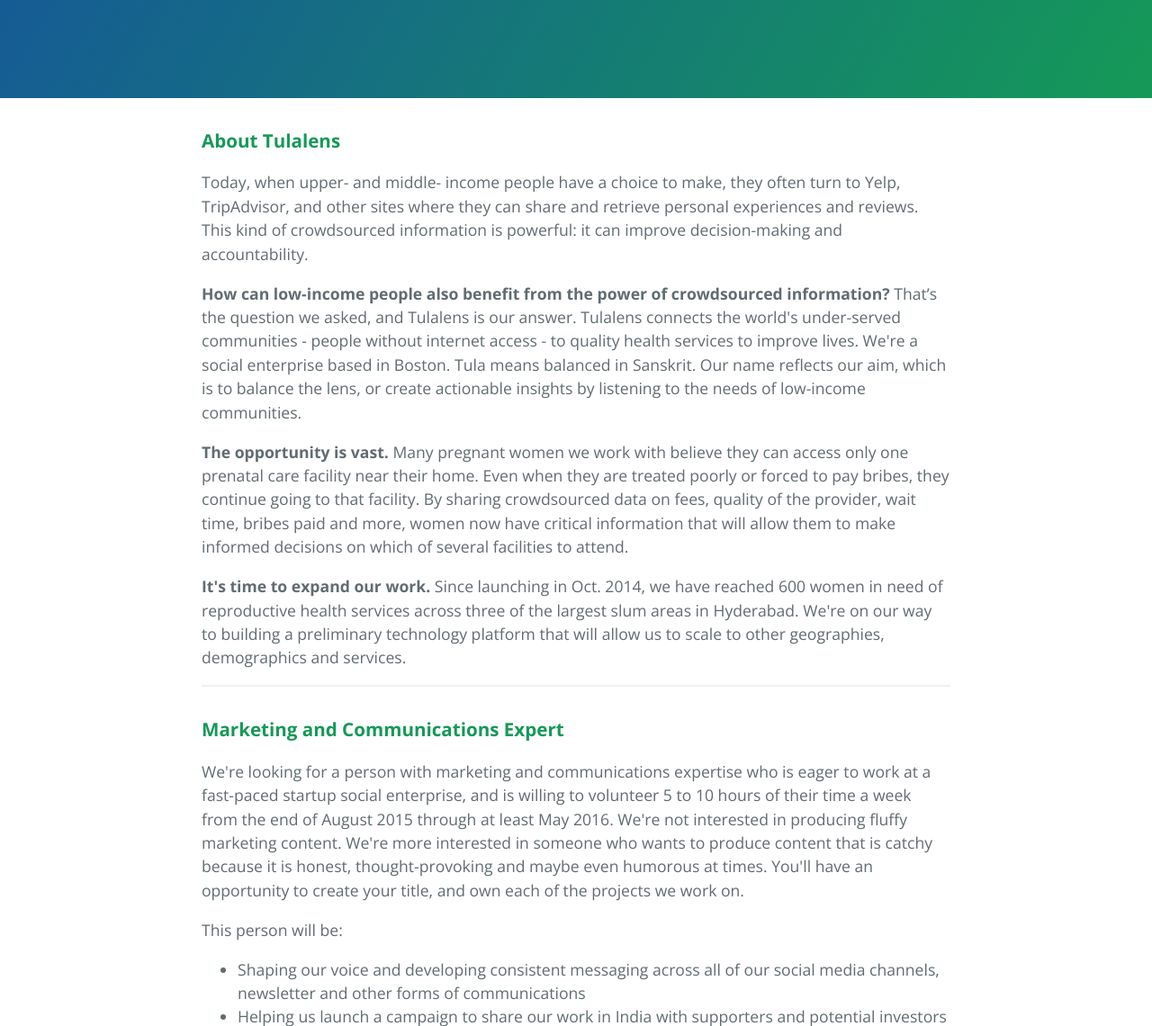
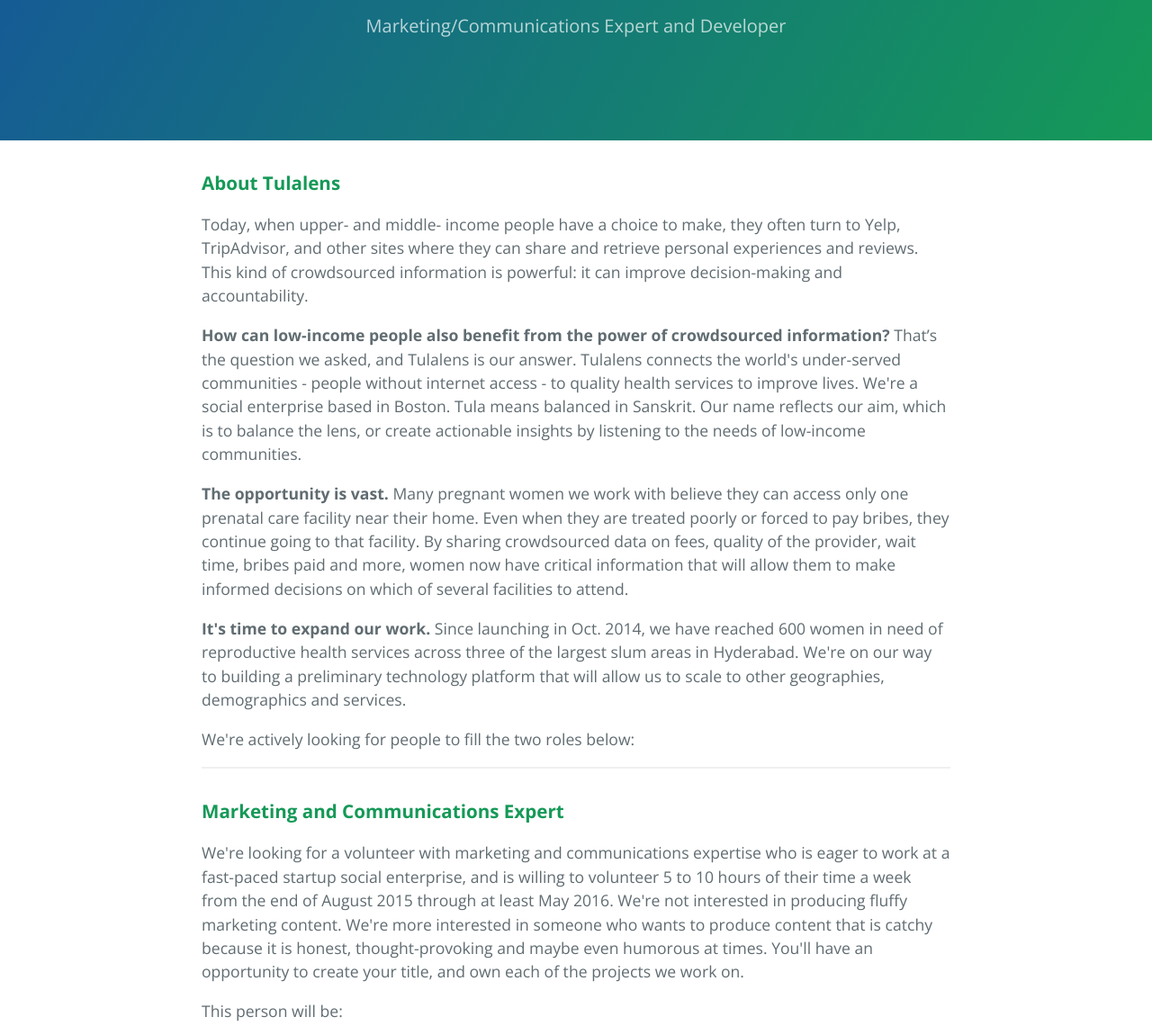
Before and after one commit to priya-tulalens/priya-tulalens.github.io, a plain HTML site: page index.html in a window 1280 px wide. Shown: the part 161-1301 px from the top of the page at 90% size. Drawn offline with nearby package versions, Linux system fonts and the light colour scheme.

Commit message:
Replace master branch with page content via GitHub

```diff
--- a/index.html
+++ b/index.html
@@ -12,7 +12,7 @@
   <body>
     <section class="page-header">
       <h1 class="project-name">Join our Tulalens team!</h1>
-      <h2 class="project-tagline"></h2>
+      <h2 class="project-tagline">Marketing/Communications Expert and Developer</h2>
     </section>
 
     <section class="main-content">
@@ -28,13 +28,15 @@
 
 <p><strong>It's time to expand our work.</strong> Since launching in Oct. 2014, we have reached 600 women in need of reproductive health services across three of the largest slum areas in Hyderabad. We're on our way to building a preliminary technology platform that will allow us to scale to other geographies, demographics and services.</p>
 
+<p>We're actively looking for people to fill the two roles below: </p>
+
 <hr>
 
 <h3>
 <a id="marketing-and-communications-expert" class="anchor" href="#marketing-and-communications-expert" aria-hidden="true"><span class="octicon octicon-link"></span></a><strong>Marketing and Communications Expert</strong>
 </h3>
 
-<p>We're looking for a person with marketing and communications expertise who is eager to work at a fast-paced startup social enterprise, and is willing to volunteer 5 to 10 hours of their time a week from the end of August 2015 through at least May 2016. We're not interested in producing fluffy marketing content. We're more interested in someone who wants to produce content that is catchy because it is honest, thought-provoking and maybe even humorous at times. You'll have an opportunity to create your title, and own each of the projects we work on.</p>
+<p>We're looking for a volunteer with marketing and communications expertise who is eager to work at a fast-paced startup social enterprise, and is willing to volunteer 5 to 10 hours of their time a week from the end of August 2015 through at least May 2016. We're not interested in producing fluffy marketing content. We're more interested in someone who wants to produce content that is catchy because it is honest, thought-provoking and maybe even humorous at times. You'll have an opportunity to create your title, and own each of the projects we work on.</p>
 
 <p>This person will be: </p>
 
```
Also changed, not shown: params.json (+1 -1 lines).
